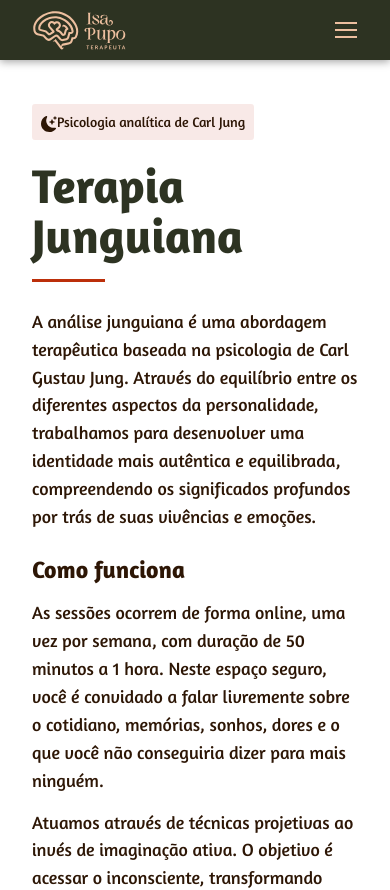
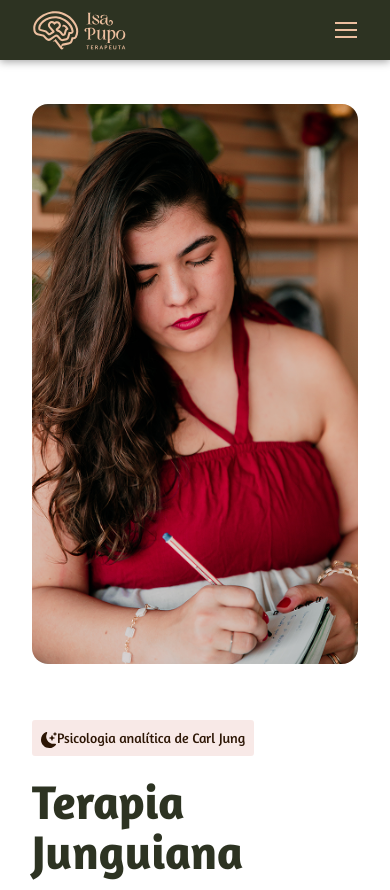
Before and after one commit to diegommcosta/isa-pupo-site, a Next.js app: page /terapia/jungiana in a window 390 px wide. Shown: the top 890 px of the page. Built offline with nearby package versions, Linux system fonts and the light colour scheme.

Commit message:
fix(terapia): img antes do texto no mobile (order-first md:order-last)
Desktop inalterado (texto esquerda, img direita). No mobile a imagem
sobe para o topo via CSS order sem alterar o grid ou o DOM.

Co-Authored-By: Claude Sonnet 4.6 <noreply@anthropic.com>

```diff
--- a/components/therapy/TherapyPage.tsx
+++ b/components/therapy/TherapyPage.tsx
@@ -44,7 +44,7 @@ export default function TherapyPage({ data }: Props) {
                 ))}
               </div>
             </div>
-            <div className={cn("relative w-full rounded-[16px] overflow-hidden h-[560px]", data.imageWrapperClassName)}>
+            <div className={cn("relative w-full rounded-[16px] overflow-hidden h-[560px] order-first md:order-last", data.imageWrapperClassName)}>
               <Image
                 src={data.image}
                 alt={data.imageAlt}
```
